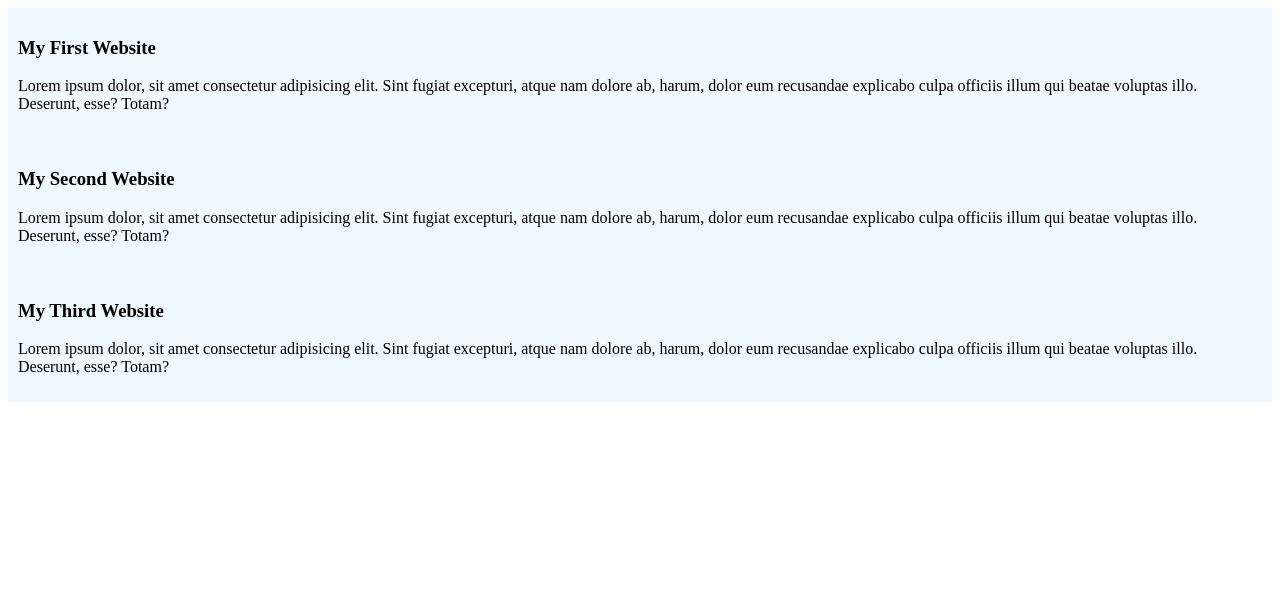
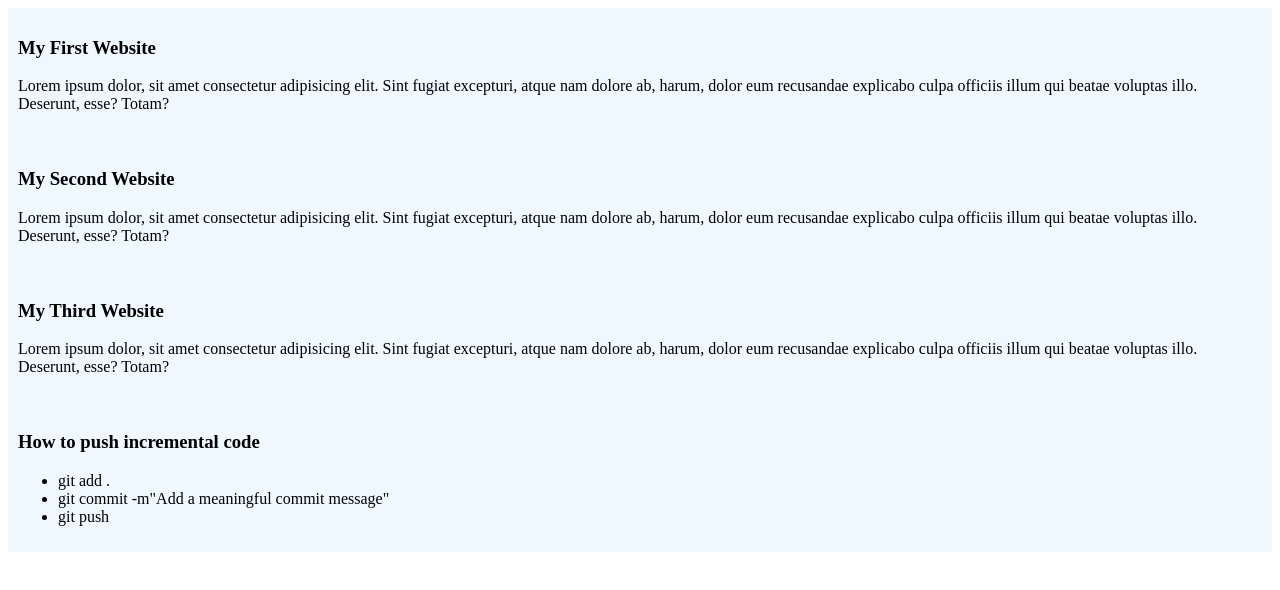
Before and after one commit to sagorsenanupam/my-simple-website, a plain HTML site: page index.html in a window 1280 px wide. Drawn offline with Linux system fonts and the light colour scheme.

Commit message:
Added the git commands to save any projects

```diff
--- a/index.html
+++ b/index.html
@@ -31,5 +31,13 @@
         culpa officiis illum qui beatae voluptas illo. Deserunt, esse? Totam?
       </p>
     </div>
+    <div>
+      <h3>How to push incremental code</h3>
+      <ul>
+        <li>git add .</li>
+        <li>git commit -m"Add a meaningful commit message"</li>
+        <li>git push</li>
+      </ul>
+    </div>
   </body>
 </html>
```
